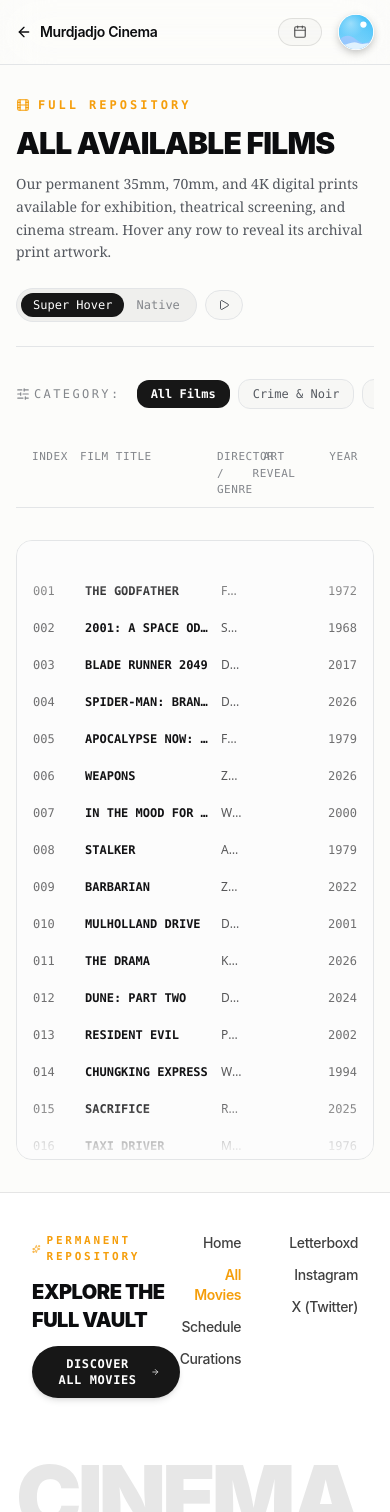
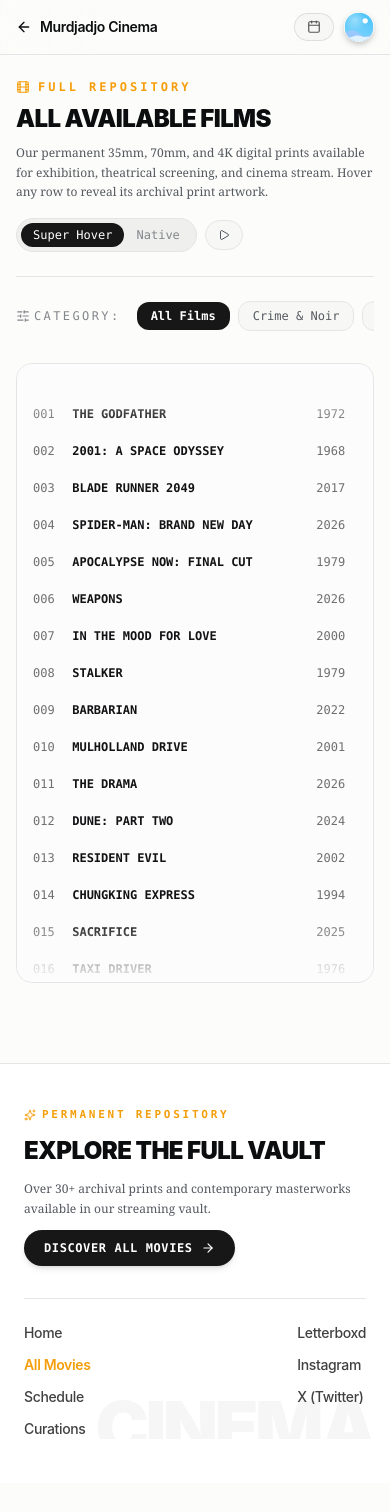
Before and after one commit to 5aled-jpeg/cinema-website-, a Next.js app: page /movies in a window 390 px wide. After the commit the page ends 1483 px from the top, so only its background shows below. Built offline with nearby package versions, Linux system fonts and the light colour scheme.

Commit message:
fix(mobile): clean up overlapping text, corner buttons, and responsive layouts

```diff
--- a/src/app/movies/page.tsx
+++ b/src/app/movies/page.tsx
@@ -78,7 +78,7 @@ export default function MoviesArchivePage() {
       <CinemaCursor attachToParent={false} />
 
       {/* Top Header */}
-      <header className="sticky top-0 z-40 w-full backdrop-blur-xl bg-[var(--color-bg-base)]/85 border-b border-[var(--color-border)] px-4 sm:px-8 py-3.5 flex items-center justify-between transition-colors">
+      <header className="sticky top-0 z-40 w-full backdrop-blur-2xl bg-[var(--color-bg-base)]/98 sm:bg-[var(--color-bg-base)]/85 border-b border-[var(--color-border)] px-4 sm:px-8 py-3 flex items-center justify-between transition-colors shadow-xs">
         {/* Left: Home Navigation */}
         <div className="flex items-center gap-6">
           <button
@@ -104,37 +104,37 @@ export default function MoviesArchivePage() {
         </div>
 
         {/* Right Actions: Schedule Shortcut & Theme Toggle */}
-        <div className="flex items-center gap-3">
+        <div className="flex items-center gap-2 sm:gap-3">
           <button
             type="button"
             onClick={() => navigate("/schedule", "Exhibition Schedule")}
             data-cursor-interactive="true"
             data-cursor-label="Schedule"
-            className="inline-flex items-center gap-2 px-3.5 py-1.5 rounded-full text-xs font-mono font-medium text-neutral-600 dark:text-neutral-400 hover:text-black dark:hover:text-white border border-black/10 dark:border-white/10 hover:border-black/30 dark:hover:border-white/30 transition-all bg-black/[0.02] dark:bg-white/[0.04] cursor-pointer"
+            className="inline-flex items-center gap-1.5 px-3 py-1.5 rounded-full text-xs font-mono font-medium text-neutral-600 dark:text-neutral-400 hover:text-black dark:hover:text-white border border-black/10 dark:border-white/10 hover:border-black/30 dark:hover:border-white/30 transition-all bg-black/[0.02] dark:bg-white/[0.04] cursor-pointer"
           >
             <Calendar className="size-3.5" />
             <span className="hidden sm:inline">Schedule</span>
           </button>
 
-          <div className="pl-1">
-            <LandscapeOrbToggle size={36} />
+          <div className="pl-0.5">
+            <LandscapeOrbToggle size={30} />
           </div>
         </div>
       </header>
 
       {/* Main Archive Index Container */}
-      <main className="max-w-6xl w-full mx-auto px-4 sm:px-6 md:px-8 py-8 sm:py-12 flex-1 flex flex-col space-y-8">
+      <main className="max-w-6xl w-full mx-auto px-4 sm:px-6 md:px-8 py-6 sm:py-12 flex-1 flex flex-col space-y-6 sm:space-y-8 pb-20">
         {/* Page Hero Title & Description */}
-        <div className="flex flex-col md:flex-row md:items-end justify-between gap-6 pb-6 border-b border-[var(--color-border)]">
-          <div className="space-y-3 max-w-2xl">
+        <div className="flex flex-col md:flex-row md:items-end justify-between gap-4 sm:gap-6 pb-6 border-b border-[var(--color-border)]">
+          <div className="space-y-2 sm:space-y-3 max-w-2xl">
             <div className="flex items-center gap-2 text-xs font-mono uppercase tracking-[0.25em] text-amber-500 font-semibold">
               <Film className="size-3.5" />
               <span>Full Repository</span>
             </div>
-            <h1 className="text-3xl sm:text-5xl md:text-6xl font-black tracking-tight uppercase">
+            <h1 className="text-2xl sm:text-5xl md:text-6xl font-black tracking-tight uppercase">
               All Available Films
             </h1>
-            <p className="text-sm sm:text-base text-[var(--color-text-secondary)] font-serif leading-relaxed">
+            <p className="text-xs sm:text-base text-[var(--color-text-secondary)] font-serif leading-relaxed">
               Our permanent 35mm, 70mm, and 4K digital prints available for exhibition, theatrical screening, and cinema stream. Hover any row to reveal its archival print artwork.
             </p>
           </div>
@@ -228,8 +228,8 @@ export default function MoviesArchivePage() {
           ))}
         </div>
 
-        {/* Table Column Header Guide */}
-        <div className="w-full grid grid-cols-[3rem_minmax(0,42%)_minmax(0,1fr)_minmax(3.5rem,16%)_3.5rem] text-[11px] font-mono uppercase tracking-wider text-[var(--color-text-tertiary)] px-4 sm:px-8 border-b border-[var(--color-border)] pb-2 select-none">
+        {/* Table Column Header Guide - Visible on tablet/desktop */}
+        <div className="w-full hidden sm:grid grid-cols-[3rem_minmax(0,42%)_minmax(0,1fr)_minmax(3.5rem,16%)_3.5rem] text-[11px] font-mono uppercase tracking-wider text-[var(--color-text-tertiary)] px-4 sm:px-8 border-b border-[var(--color-border)] pb-2 select-none">
           <div>Index</div>
           <div>Film Title</div>
           <div>Director / Genre</div>
--- a/src/app/page.tsx
+++ b/src/app/page.tsx
@@ -599,10 +599,46 @@ export default function WorksWheelDemo() {
       {/* Custom Spring Animated Cursor */}
       <CinemaCursor attachToParent={false} />
 
-      {/* Landscape Orb Dark/Light Theme Toggle (Top-Left Corner) */}
-      <div className="fixed top-8 left-8 z-50">
+      {/* Desktop Landscape Orb Dark/Light Theme Toggle (Top-Left Corner - Desktop only) */}
+      <div className="fixed top-8 left-8 z-50 hidden md:block">
         <LandscapeOrbToggle size={42} />
       </div>
+
+      {/* Mobile Top Navigation Bar (Mobile only - eliminates floating corner clutter) */}
+      <header className="fixed top-0 inset-x-0 z-50 h-14 md:hidden px-4 flex items-center justify-between bg-[var(--color-bg-base)]/92 backdrop-blur-xl border-b border-[var(--color-border)]/60 transition-colors">
+        <button
+          type="button"
+          onClick={() => wheelRef.current?.to(0)}
+          className="flex items-center gap-1.5 text-sm font-semibold tracking-tight text-[var(--color-text-primary)] cursor-pointer"
+        >
+          <span className="font-serif italic font-normal text-amber-500 text-base">M</span>
+          <span className="font-sans font-bold tracking-tight">Murdjadjo</span>
+        </button>
+
+        <div className="flex items-center gap-2">
+          <button
+            type="button"
+            onClick={() => navigate("/movies", "Complete Cinema Archive")}
+            className="px-2.5 py-1.5 rounded-full text-xs font-mono font-medium border border-[var(--color-border)] bg-black/5 dark:bg-white/10 text-[var(--color-text-primary)] flex items-center gap-1.5 active:scale-95 transition-all cursor-pointer"
+          >
+            <Film className="size-3 text-amber-500" />
+            <span>Movies</span>
+          </button>
+
+          <button
+            type="button"
+            onClick={() => navigate("/schedule", "Exhibition Schedule")}
+            className="px-2.5 py-1.5 rounded-full text-xs font-mono font-medium border border-[var(--color-border)] bg-black/5 dark:bg-white/10 text-[var(--color-text-primary)] flex items-center gap-1.5 active:scale-95 transition-all cursor-pointer"
+          >
+            <Calendar className="size-3 text-amber-500" />
+            <span>Schedule</span>
+          </button>
+
+          <div className="pl-0.5">
+            <LandscapeOrbToggle size={30} />
+          </div>
+        </div>
+      </header>
 
       {/* Unified Timeline: Experience Hero (t=0) -> Works Wheel (t=1..7) -> Cinema Footer (t=8) */}
       <WorksWheel
--- a/src/components/cinema-footer.tsx
+++ b/src/components/cinema-footer.tsx
@@ -19,18 +19,18 @@ export function CinemaFooter({
   onNavigateMovies,
 }: CinemaFooterProps = {}) {
   return (
-    <footer className="w-full h-80 sm:h-96 bg-white dark:bg-[#0b0b0e] flex justify-center items-center border-t border-neutral-200 dark:border-neutral-800/80 transition-colors duration-300">
-      <div className="relative overflow-hidden w-full h-full flex justify-between px-8 sm:px-16 md:px-24 items-start py-10 sm:py-14 text-neutral-900 dark:text-neutral-100">
+    <footer className="w-full min-h-[420px] sm:min-h-[384px] bg-white dark:bg-[#0b0b0e] flex justify-center items-center border-t border-neutral-200 dark:border-neutral-800/80 transition-colors duration-300 py-10 sm:py-14">
+      <div className="relative overflow-hidden w-full h-full flex flex-col sm:flex-row justify-between items-start gap-8 sm:gap-12 px-6 sm:px-16 md:px-24 text-neutral-900 dark:text-neutral-100">
         {/* Left: Discover All Movies Vault CTA */}
-        <div className="flex flex-col items-start text-left z-10 max-w-xs sm:max-w-md space-y-3">
+        <div className="flex flex-col items-start text-left z-10 w-full sm:max-w-md space-y-3">
           <span className="text-[11px] font-mono uppercase tracking-[0.25em] text-amber-500 font-semibold flex items-center gap-1.5">
             <Sparkles className="size-3" />
             <span>Permanent Repository</span>
           </span>
-          <h3 className="text-xl sm:text-2xl md:text-3xl font-black uppercase tracking-tight text-[var(--color-text-primary)]">
+          <h3 className="text-2xl sm:text-3xl font-black uppercase tracking-tight text-[var(--color-text-primary)]">
             Explore The Full Vault
           </h3>
-          <p className="text-xs sm:text-sm text-[var(--color-text-secondary)] font-serif leading-relaxed hidden sm:block">
+          <p className="text-xs sm:text-sm text-[var(--color-text-secondary)] font-serif leading-relaxed">
             Over 30+ archival prints and contemporary masterworks available in our streaming vault.
           </p>
           <button
@@ -51,7 +51,7 @@ export function CinemaFooter({
         </div>
 
         {/* Right: Navigation & External Links */}
-        <div className="flex flex-row space-x-12 sm:space-x-16 md:space-x-24 text-sm sm:text-lg md:text-xl font-medium tracking-tight z-10 text-right">
+        <div className="flex flex-row space-x-12 sm:space-x-16 md:space-x-24 text-sm sm:text-base md:text-lg font-medium tracking-tight z-10 text-left sm:text-right w-full sm:w-auto justify-between sm:justify-end border-t sm:border-t-0 border-[var(--color-border)]/40 pt-6 sm:pt-0">
           <ul className="space-y-3 text-neutral-700 dark:text-neutral-300">
             <li>
               <a
@@ -165,7 +165,7 @@ export function CinemaFooter({
           </ul>
         </div>
 
-        <h2 className="absolute bottom-0 left-4 sm:left-12 translate-y-1/3 sm:text-[192px] text-[88px] font-black uppercase text-neutral-900/10 dark:text-white/10 select-none pointer-events-none leading-none tracking-tighter">
+        <h2 className="absolute bottom-0 right-4 sm:left-12 translate-y-1/3 sm:text-[192px] text-[72px] font-black uppercase text-neutral-900/[0.04] dark:text-white/[0.04] select-none pointer-events-none leading-none tracking-tighter">
           cinema
         </h2>
       </div>
--- a/src/registry/crafterui/ui/super-hover-list.tsx
+++ b/src/registry/crafterui/ui/super-hover-list.tsx
@@ -196,7 +196,7 @@ export function SuperHoverList({
         }}
         className="h-full cursor-pointer [scrollbar-width:none] overflow-x-hidden overflow-y-auto overscroll-contain [mask-image:linear-gradient(to_bottom,transparent,#000_10%,#000_90%,transparent)] px-4 py-8 sm:px-8 [&::-webkit-scrollbar]:hidden"
       >
-        <div className="mx-auto grid w-full max-w-5xl grid-cols-[3rem_minmax(0,42%)_minmax(0,1fr)_minmax(3.5rem,16%)_3.5rem] text-xs sm:text-sm">
+        <div className="mx-auto grid w-full max-w-5xl grid-cols-[2.2rem_minmax(0,1fr)_0px_0px_2.8rem] sm:grid-cols-[3rem_minmax(0,42%)_minmax(0,1fr)_minmax(3.5rem,16%)_3.5rem] text-xs sm:text-sm">
           {rows.map((item, i) => (
             <div
               key={item.id != null ? `${item.id}-${i}` : i}
@@ -221,7 +221,7 @@ export function SuperHoverList({
                 {String((i % items.length) + 1).padStart(3, "0")}
               </div>
               <div className="min-w-0 truncate font-semibold">{item.title}</div>
-              <div className="min-w-0 truncate opacity-70 font-sans normal-case">{item.subtitle}</div>
+              <div className="min-w-0 truncate opacity-70 font-sans normal-case hidden sm:block">{item.subtitle}</div>
               <div className="relative h-full min-w-0">
                 {item.image ? (
                   <div
```
Also changed, not shown: src/app/schedule/page.tsx (+17 -17 lines), src/registry/crafterui/ui/works-wheel.tsx (+10 -10 lines).
